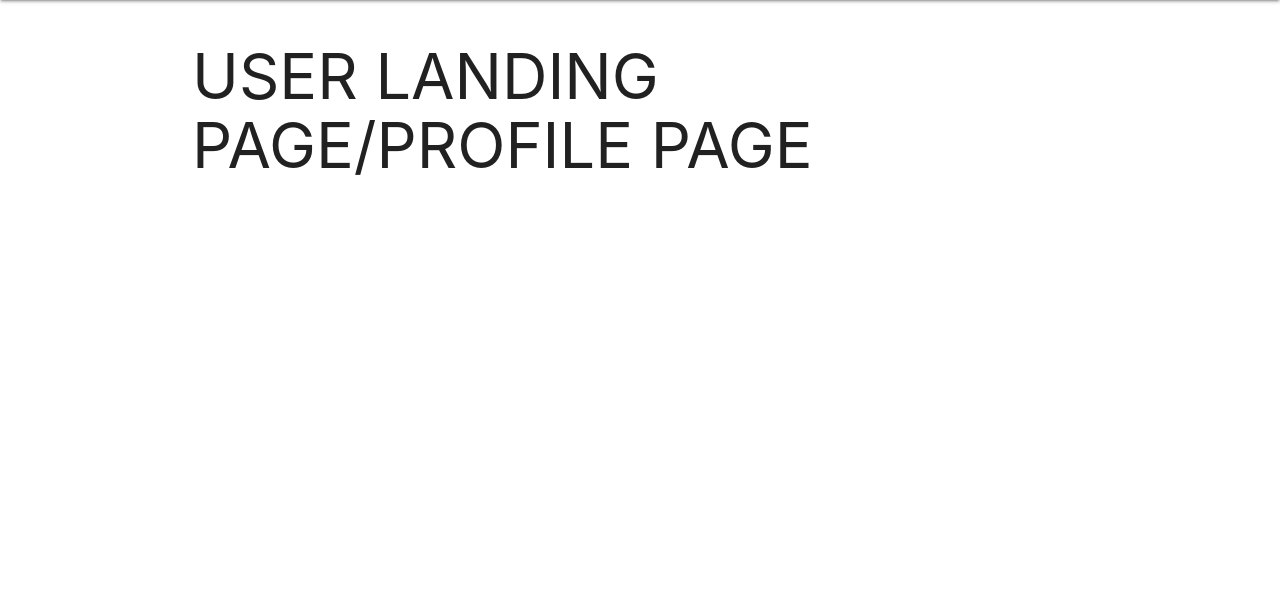
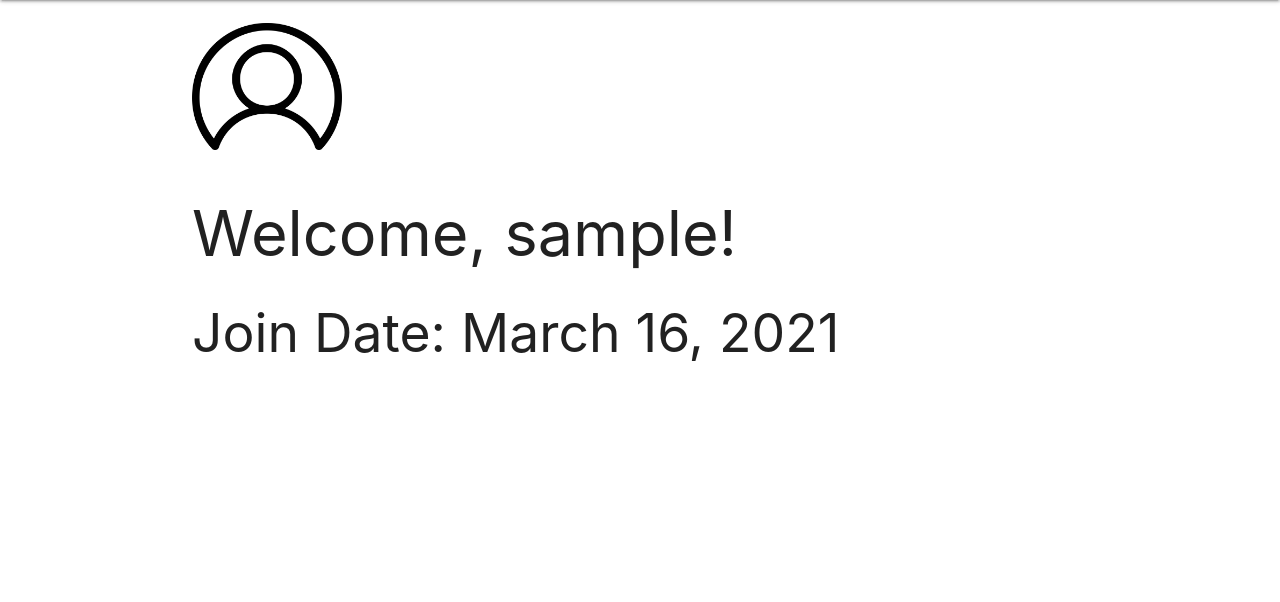
Before and after one commit to acklins/excellent-log, a Django app: page /reviews/ in a window 1280 px wide. Shown: the part 64-666 px from the top of the page. Run offline with Django 3.2, Linux system fonts and the light colour scheme; the visitor is signed in with stand-in values (Sample User, id 1).

Commit message:
completed sprint 1, 5 and bonus 1

```diff
--- a/main_app/templates/reviews/index.html
+++ b/main_app/templates/reviews/index.html
@@ -1,4 +1,7 @@
 {% extends 'base.html' %}
 {% block content %}
-<h1> USER LANDING PAGE/PROFILE PAGE</h1>
+<br>
+<img class="responsive-img" width = "150" height = "150" src="/static/css/assets/images/userAvatar.jpg" alt="img broken">
+<h1> Welcome, {{user}}! </h1>
+<h2> Join Date: {{user.date_joined.date}}</h2>
 {% endblock %}
```
Also changed, not shown: main_app/static/css/assets/images/userAvatar.jpg (added).
